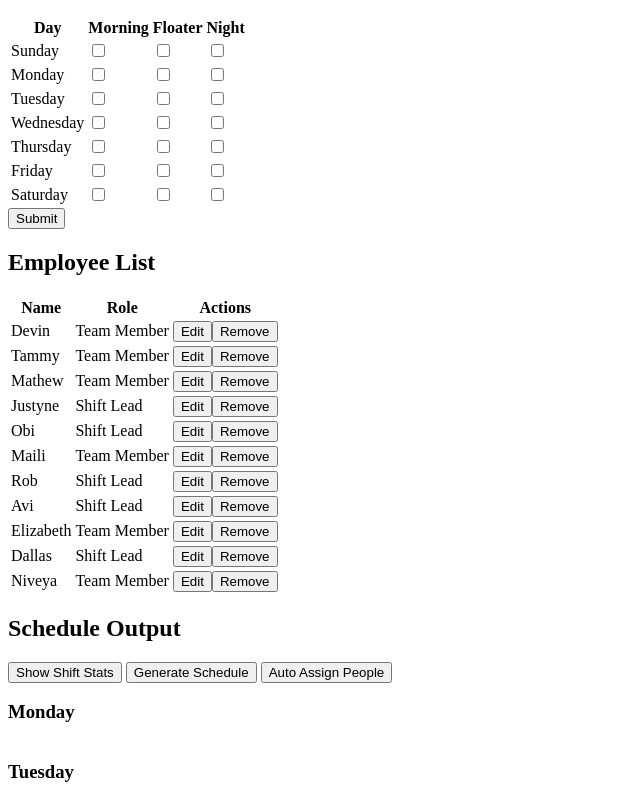
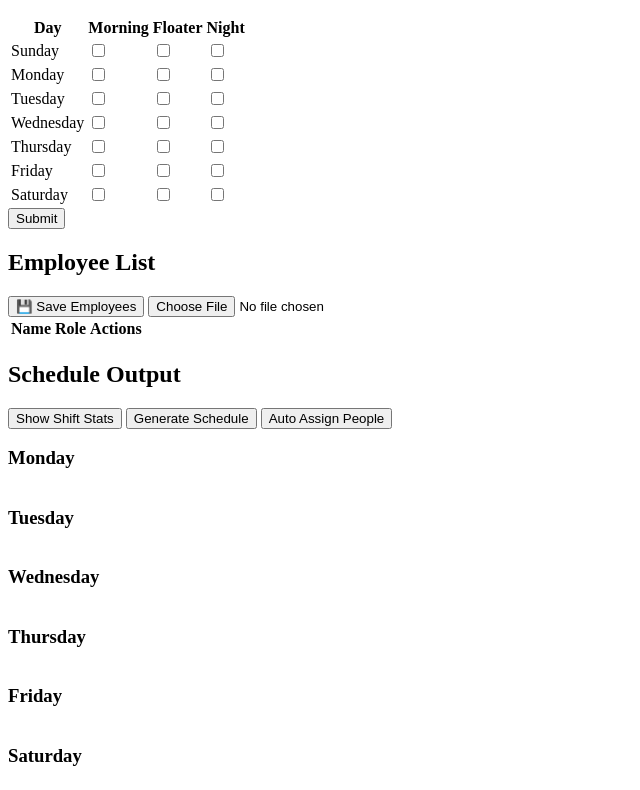
Before and after one commit to devinjathan/scheduler, a plain HTML site: page index.html in a window 1280 px wide. Shown: the part 601-1391 px from the top of the page, without its empty margins (0-640 px from the left). Drawn offline with Linux system fonts and the light colour scheme.

Commit message:
added save feature using json and prevent clopen

```diff
--- a/index.html
+++ b/index.html
@@ -143,6 +143,10 @@
     <!-- Outputs -->
     <div class="Employee_List_Container">
         <h2>Employee List</h2>
+        <div class="save-load-container">
+            <button onclick="downloadEmployees()">💾 Save Employees</button>
+            <input type="file" id="uploadFile" accept=".json" onchange="handleFileUpload(event)">
+        </div>
         <table id="Employee_Table">
             <thead>
             <tr>
--- a/scheduler.js
+++ b/scheduler.js
@@ -20,6 +20,7 @@ let totalPrefShifts = 0;
 let currentShiftCount = 0;
 
 let days = ["Monday", "Tuesday", "Wednesday", "Thursday", "Friday", "Saturday", "Sunday"];
+let default_days = ["Monday", "Tuesday", "Wednesday", "Thursday", "Friday", "Saturday", "Sunday"];
 let currID = 1;
 
 let shiftHours = {
@@ -295,6 +296,12 @@ function bestCandidate(pool, day, shift){
             continue;
         }
 
+        // TODO: apply clopen not available
+        if(worksClopen(day, shift, currID)){
+            currScore = -10;
+            continue;
+        }
+
         // Passed prior checks get to be scored
         // Preference [0-1]
         let p = 0.5;
@@ -371,6 +378,32 @@ function workingThatDay(day, id){
         }
     }
     return false;
+}
+
+/*
+    Clopen fix
+*/
+function worksClopen(day, shift, id){
+    if(shift !== "morning") return false; // only check if trying to assign to morning
+
+    // find the previous day
+    const index = default_days.indexOf(day);
+    if(index === -1 || index === 0) return false;   // if its monday we cant really check for sunday before
+    const prevDay = days[index - 1];
+
+    // iterate through shifts of previous day to see if they worked at night
+    const nightSlots = schedule[prevDay]["night"];
+    for (let role in nightSlots) {
+        for (let slot of nightSlots[role]) {
+            if (slot.employees === id) {
+                return true; // worked the night before so issue
+            }
+        }
+    }
+
+    // did not work the night before
+    return false;
+
 }
 
 
@@ -561,6 +594,39 @@ function renderEmployeeList() {
 
         tableBody.appendChild(row);
     });
+}
+
+// SAVE FUNCTIONS FOR EMPLOYEES
+function downloadEmployees(){
+    const employeesArray = Array.from(employees.entries());
+    const blob = new Blob([JSON.stringify(employeesArray, null, 2)], { type: "application/json" });
+    const url = URL.createObjectURL(blob);
+
+    const a = document.createElement("a");
+    a.href = url;
+    a.download = "employees.json"; // filename
+    a.click();
+
+    URL.revokeObjectURL(url);
+    console.log("Employees saved to JSON file.");
+}
+
+function handleFileUpload(event){
+    const file = event.target.files[0];
+    if (!file) return;
+
+    const reader = new FileReader();
+    reader.onload = function(e) {
+        try {
+            const parsed = JSON.parse(e.target.result);
+            employees = new Map(parsed);
+            renderEmployeeList();
+        } catch (err) {
+            console.error("Invalid JSON file", err);
+            alert("Error loading file. Make sure it's a valid employees.json.");
+        }
+    };
+    reader.readAsText(file);
 }
 
 
@@ -909,115 +975,95 @@ function renderShiftStats(schedule, employees) {
 //     Sunday: createAvailability(true, false, true)
 // }, "night", 4, "TM", 0);
 
-addEmployee("Devin", {
-    Monday: createAvailability(true, false, false),
-    Tuesday: createAvailability(false, false, true),
-    Wednesday: createAvailability(true, false, false),
-    Thursday: createAvailability(false, false, true),
-    Friday: createAvailability(true, false, false),
-    Saturday: createAvailability(true, true, true),
-    Sunday: createAvailability(true, true, true)
-}, "N/A", 3, "TM", 0);
-
-addEmployee("Tammy", {
-    Monday: createAvailability(true, true, true),
-    Tuesday: createAvailability(false, false, false),
-    Wednesday: createAvailability(true, true, true),
-    Thursday: createAvailability(true, true, true),
-    Friday: createAvailability(true, false, false),
-    Saturday: createAvailability(true, true, true),
-    Sunday: createAvailability(true, true, true)
-}, "N/A", 4, "TM", 0);
-
-addEmployee("Mathew", {
-    Monday: createAvailability(false, false, true),
-    Tuesday: createAvailability(false, false, false),
-    Wednesday: createAvailability(false, false, false),
-    Thursday: createAvailability(false, false, true),
-    Friday: createAvailability(false, true, true),
-    Saturday: createAvailability(true, true, true),
-    Sunday: createAvailability(true, false, false)
-}, "N/A", 3, "TM", 0);
-
-addEmployee("Justyne", {
-    Monday: createAvailability(true, true, true),
-    Tuesday: createAvailability(true, false, false),
-    Wednesday: createAvailability(false, false, true),
-    Thursday: createAvailability(true, false, false),
-    Friday: createAvailability(false, false, true),
-    Saturday: createAvailability(false, false, true),
-    Sunday: createAvailability(false, false, false)
-}, "N/A", 3, "SL", 0);
-
-addEmployee("Obi", {
-    Monday: createAvailability(true, true, true),
-    Tuesday: createAvailability(true, true, true),
-    Wednesday: createAvailability(true, true, true),
-    Thursday: createAvailability(true, true, true),
-    Friday: createAvailability(true, true, true),
-    Saturday: createAvailability(true, true, true),
-    Sunday: createAvailability(true, true, true)
-}, "N/A", 4, "SL", 0);
-
-addEmployee("Maili", {
-    Monday: createAvailability(false, false, false),
-    Tuesday: createAvailability(false, false, false),
-    Wednesday: createAvailability(false, false, false),
-    Thursday: createAvailability(false, false, true),
-    Friday: createAvailability(false, false, true),
-    Saturday: createAvailability(false, false, true),
-    Sunday: createAvailability(true, true, true)
-}, "N/A", 3, "TM", 0);
-
-addEmployee("Rob", {
-    Monday: createAvailability(true, true, true),
-    Tuesday: createAvailability(true, true, true),
-    Wednesday: createAvailability(true, true, true),
-    Thursday: createAvailability(true, true, true),
-    Friday: createAvailability(true, true, true),
-    Saturday: createAvailability(true, true, true),
-    Sunday: createAvailability(true, true, true)
-}, "N/A", 4, "SL", 0);
-
-addEmployee("Avi", {
-    Monday: createAvailability(false, false, false),
-    Tuesday: createAvailability(true, true, true),
-    Wednesday: createAvailability(false, false, false),
-    Thursday: createAvailability(true, true, true),
-    Friday: createAvailability(true, true, true),
-    Saturday: createAvailability(true, true, true),
-    Sunday: createAvailability(true, false, false)
-}, "N/A", 4, "SL", 0);
-
-addEmployee("Elizabeth", {
-    Monday: createAvailability(true, true, true),
-    Tuesday: createAvailability(false, false, false),
-    Wednesday: createAvailability(true, true, true),
-    Thursday: createAvailability(true, true, true),
-    Friday: createAvailability(true, true, true),
-    Saturday: createAvailability(true, true, true),
-    Sunday: createAvailability(true, true, true)
-}, "N/A", 4, "TM", 0);
-
-addEmployee("Dallas", {
-    Monday: createAvailability(true, true, true),
-    Tuesday: createAvailability(true, true, true),
-    Wednesday: createAvailability(true, true, true),
-    Thursday: createAvailability(true, true, true),
-    Friday: createAvailability(true, true, true),
-    Saturday: createAvailability(true, true, true),
-    Sunday: createAvailability(true, true, true)
-}, "N/A", 5, "SL", 0);
-
-addEmployee("Niveya", {
-    Monday: createAvailability(true, true, true),
-    Tuesday: createAvailability(true, true, true),
-    Wednesday: createAvailability(true, true, true),
-    Thursday: createAvailability(true, true, true),
-    Friday: createAvailability(false, false, false),
-    Saturday: createAvailability(true, true, true),
-    Sunday: createAvailability(true, true, true)
-}, "N/A", 3, "TM", 0);
+// addEmployee("Devin", {
+//     Monday: createAvailability(true, false, false),
+//     Tuesday: createAvailability(false, false, true),
+//     Wednesday: createAvailability(true, false, false),
+//     Thursday: createAvailability(false, false, true),
+//     Friday: createAvailability(true, false, false),
+//     Saturday: createAvailability(true, true, true),
+//     Sunday: createAvailability(true, true, true)
+// }, "N/A", 3, "TM", 0);
+//
+// addEmployee("Tammy", {
+//     Monday: createAvailability(true, true, true),
+//     Tuesday: createAvailability(false, false, false),
+//     Wednesday: createAvailability(true, true, true),
+//     Thursday: createAvailability(true, true, true),
+//     Friday: createAvailability(true, false, false),
+//     Saturday: createAvailability(true, true, true),
+//     Sunday: createAvailability(true, true, true)
+// }, "N/A", 4, "TM", 0);
+//
+// addEmployee("Mathew", {
+//     Monday: createAvailability(false, false, true),
+//     Tuesday: createAvailability(false, false, false),
+//     Wednesday: createAvailability(false, false, false),
+//     Thursday: createAvailability(false, false, true),
+//     Friday: createAvailability(false, true, true),
+//     Saturday: createAvailability(true, true, true),
+//     Sunday: createAvailability(true, false, false)
+// }, "N/A", 3, "TM", 0);
+//
+// addEmployee("Justyne", {
+//     Monday: createAvailability(true, true, true),
+//     Tuesday: createAvailability(true, false, false),
+//     Wednesday: createAvailability(false, false, true),
+//     Thursday: createAvailability(true, false, false),
+//     Friday: createAvailability(false, false, true),
+//     Saturday: createAvailability(false, false, true),
+//     Sunday: createAvailability(false, false, false)
+// }, "N/A", 3, "SL", 0);
+//
+// addEmployee("Obi", {
+//     Monday: createAvailability(true, true, true),
+//     Tuesday: createAvailability(true, true, true),
+//     Wednesday: createAvailability(true, true, true),
+//     Thursday: createAvailability(true, true, true),
+//     Friday: createAvailability(true, true, true),
+//     Saturday: createAvailability(true, true, true),
+//     Sunday: createAvailability(true, true, true)
+// }, "N/A", 4, "SL", 0);
+//
+// addEmployee("Maili", {
+//     Monday: createAvailability(false, false, false),
+//     Tuesday: createAvailability(false, false, false),
+//     Wednesday: createAvailability(false, false, false),
+//     Thursday: createAvailability(false, false, true),
+//     Friday: createAvailability(false, false, true),
+//     Saturday: createAvailability(false, false, true),
+//     Sunday: createAvailability(true, true, true)
+// }, "N/A", 3, "TM", 0);
+//
+// addEmployee("Avi", {
+//     Monday: createAvailability(false, false, false),
+//     Tuesday: createAvailability(true, true, true),
+//     Wednesday: createAvailability(false, false, false),
+//     Thursday: createAvailability(true, true, true),
+//     Friday: createAvailability(true, true, true),
+//     Saturday: createAvailability(true, true, true),
+//     Sunday: createAvailability(true, false, false)
+// }, "N/A", 4, "SL", 0);
+//
+// addEmployee("Elizabeth", {
+//     Monday: createAvailability(true, true, true),
+//     Tuesday: createAvailability(false, false, false),
+//     Wednesday: createAvailability(true, true, true),
+//     Thursday: createAvailability(true, true, true),
+//     Friday: createAvailability(true, true, true),
+//     Saturday: createAvailability(true, true, true),
+//     Sunday: createAvailability(true, true, true)
+// }, "N/A", 4, "TM", 0);
+//
+// addEmployee("Dallas", {
+//     Monday: createAvailability(true, true, true),
+//     Tuesday: createAvailability(true, true, true),
+//     Wednesday: createAvailability(true, true, true),
+//     Thursday: createAvailability(true, true, true),
+//     Friday: createAvailability(true, true, true),
+//     Saturday: createAvailability(true, true, true),
+//     Sunday: createAvailability(true, true, true)
+// }, "N/A", 5, "SL", 0);
 
 
 
```
